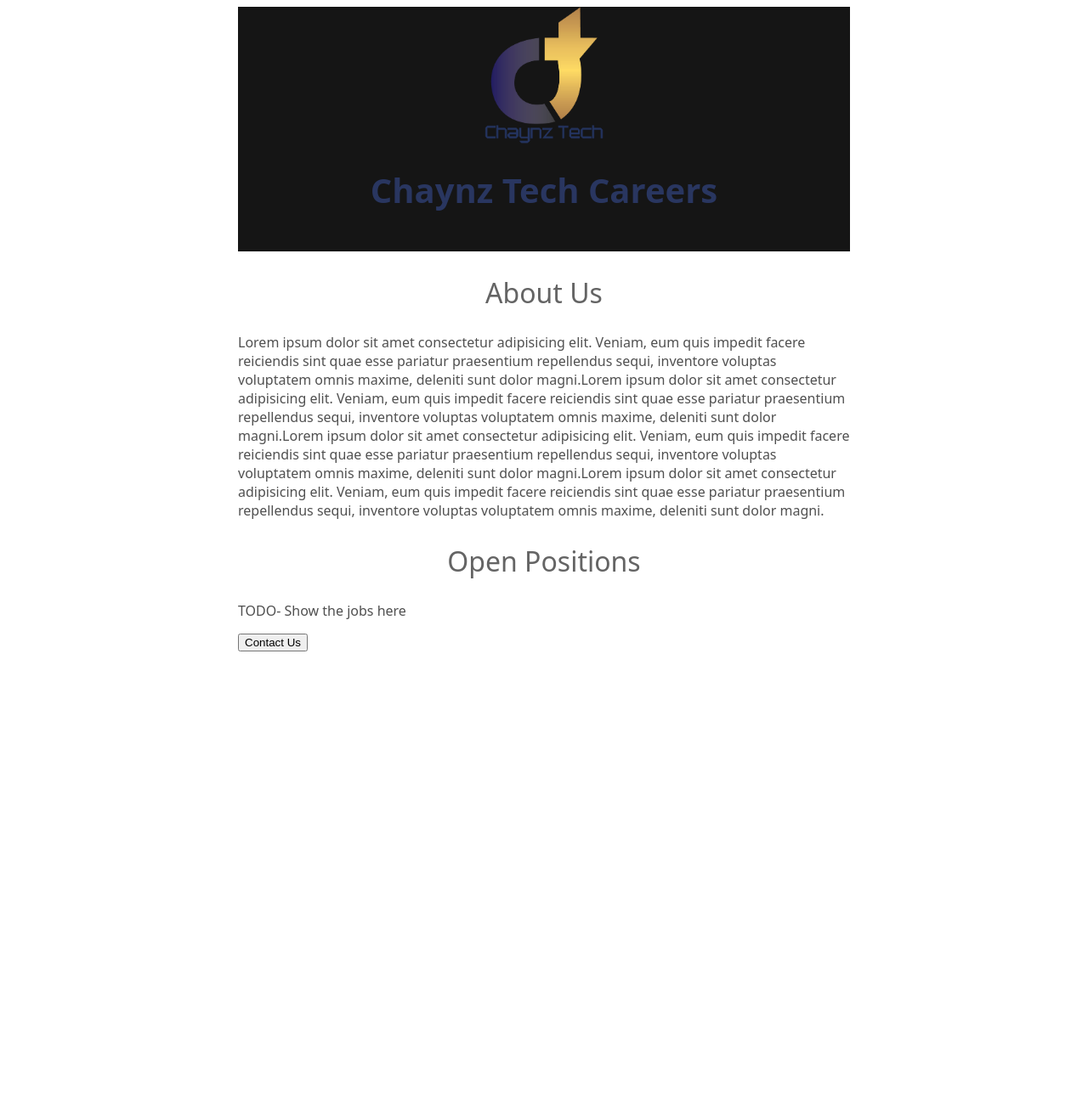
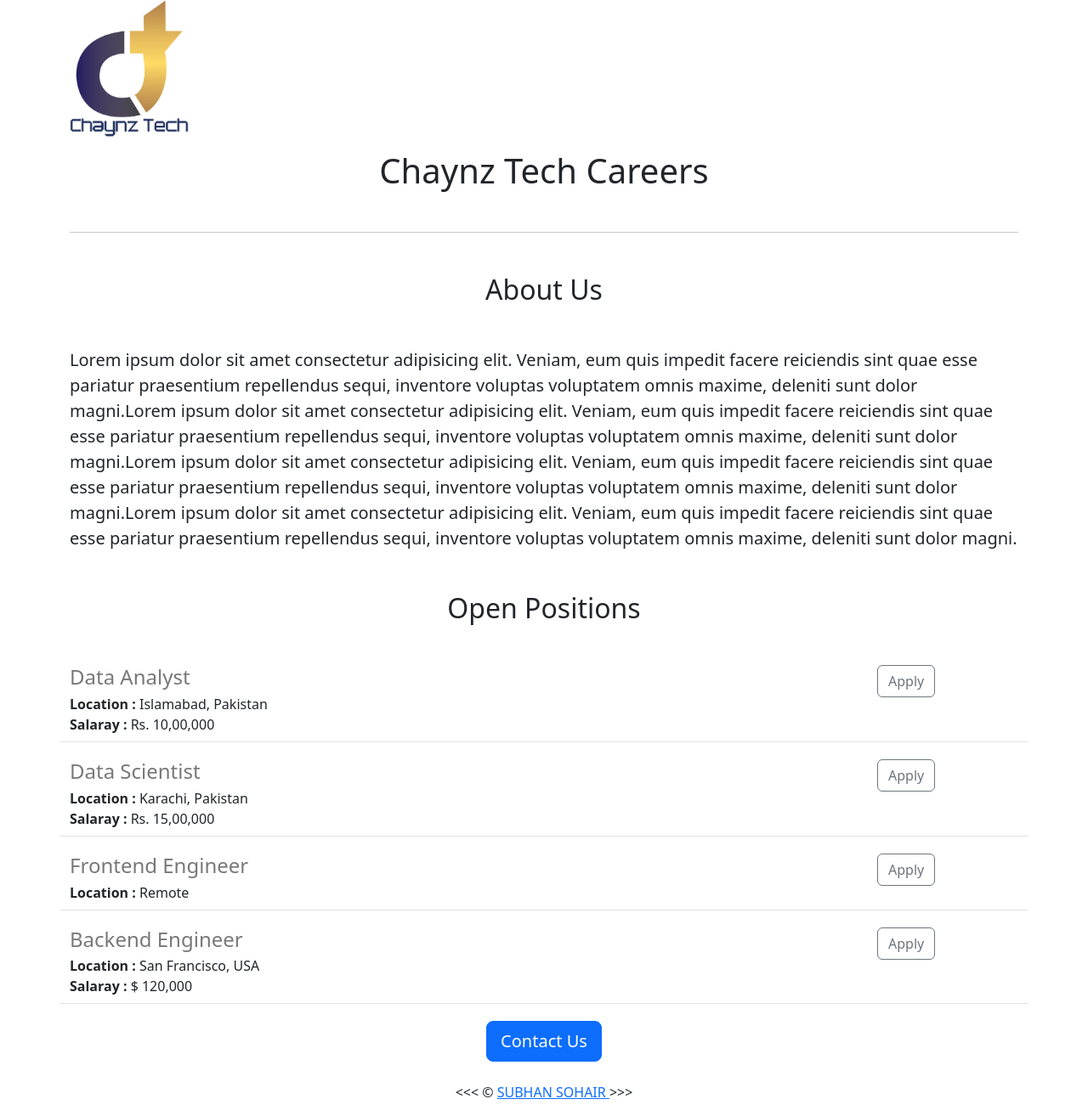
Before and after one commit to SubhanSohair/Dynamic_Web_App, a Flask app: page / in a window 1280 px wide. Shown: the whole page at 85% size. Before the commit the page ends 767 px from the top, so only its background shows below. Run offline with Flask 3, Linux system fonts and the light colour scheme.

Commit message:
Added Dynamic Data and API route

```diff
--- a/app.py
+++ b/app.py
@@ -1,12 +1,52 @@
-from flask import Flask, render_template
+from flask import Flask, render_template, jsonify
 
 app = Flask(__name__)
+
+JOBS = [
+
+    {
+        "id": 1,
+        "title": "Data Analyst",
+        "location": "Islamabad, Pakistan",
+        "salaray": "Rs. 10,00,000"
+    },
+
+
+    {
+        "id": 2,
+        "title": "Data Scientist",
+        "location": "Karachi, Pakistan",
+        "salaray": "Rs. 15,00,000"
+    },
+
+
+    {
+        "id": 3,
+        "title": "Frontend Engineer",
+        "location": "Remote"
+    },
+
+
+    {
+        "id": 4,
+        "title": "Backend Engineer",
+        "location": "San Francisco, USA",
+        "salaray": "$ 120,000"
+    },
+
+
+]
 
 
 @app.route("/")
 def hello_world():
     # return "Hello Subhan"
-    return render_template("home.html")
+    return render_template("home.html", jobs = JOBS, company_name = "Chaynz Tech")
+
+@app.route("/api/jobs")
+def list_jobs():
+    return jsonify(JOBS)
+
 
 if __name__ == "__main__":
     app.run(host='0.0.0.0', debug=True)
--- a/templates/home.html
+++ b/templates/home.html
@@ -1,88 +1,72 @@
 <!DOCTYPE html>
 
 <html lang="en">
+  <head>
+    <meta charset="UTF-8" />
+    <meta http-equiv="X-UA-Compatible" content="IE=edge" />
+    <meta name="viewport" content="width=device-width, initial-scale=1.0" />
 
-    <head>
+    <title>Chaynz Tech Careers</title>
 
-        <meta charset="UTF-8">
-        <meta http-equiv="X-UA-Compatible" content="IE=edge">
-        <meta name="viewport" content="width=device-width, initial-scale=1.0">
-        <title>Chaynz Tech Careers</title>
     <link rel="icon" href="static/chaynztech-01.png" type="image/x-icon" />
-
-        <style>
-            h1{
-                font-size: 40px;
-                font-family: system-ui, -apple-system, BlinkMacSystemFont, 'Segoe UI', Roboto, Oxygen, Ubuntu, Cantarell, 'Open Sans', 'Helvetica Neue', sans-serif;
-                font-weight: bold;
-                text-align: center;
-                color: rgb(41, 54, 96);
-            }
-
-            .center {
-                display: block;
-                margin-left: auto;
-                margin-right: auto;
-                }
-
-
-            h2{
-                font-size: 32px;
-                font-family: system-ui, -apple-system, BlinkMacSystemFont, 'Segoe UI', Roboto, Oxygen, Ubuntu, Cantarell, 'Open Sans', 'Helvetica Neue', sans-serif;
-                font-weight: normal;
-                text-align: center;
-                color: rgb(100, 100, 100);
-            }
-
-            #container{
-                background-color: rgb(21, 21, 21);
-            }
-
-            p{
-                font-family: system-ui, -apple-system, BlinkMacSystemFont, 'Segoe UI', Roboto, Oxygen, Ubuntu, Cantarell, 'Open Sans', 'Helvetica Neue', sans-serif;
-                color: rgb(80, 80, 80);
-            }
-
-            #main_container{
-                max-width: 720px;
-                margin: 0 auto 0 auto;
-            }
-
-        </style>
-
+    <link
+      href="https://cdn.jsdelivr.net/npm/bootstrap@5.3.0-alpha3/dist/css/bootstrap.min.css"
+      rel="stylesheet"
+      integrity="sha384-KK94CHFLLe+nY2dmCWGMq91rCGa5gtU4mk92HdvYe+M/SXH301p5ILy+dN9+nJOZ"
+      crossorigin="anonymous"
+    />
   </head>
 
   <body>
-
-        <div id="main_container">
-
-            <div id="container">
-
+    <div class="container">
       <img
-                    class="center"
+        class="img-fluid"
         src="static/chaynztech-01.png"
         alt="Company Logo"
         title="ChaynzTech"
-                    width="140" >
+        width="140"
+      />
       <!-- height="125" -->
 
-                <h1>Chaynz Tech Careers</h1>
+      <h1 class="text-center mt-3 mb-5"> {{company_name}} Careers</h1>
 
-                <br>
+      <hr />
+
+      <h2 class="text-center mt-5 mb-5">About Us</h2>
+
+      <p class="lead">
+        Lorem ipsum dolor sit amet consectetur adipisicing elit. Veniam, eum
+        quis impedit facere reiciendis sint quae esse pariatur praesentium
+        repellendus sequi, inventore voluptas voluptatem omnis maxime, deleniti
+        sunt dolor magni.Lorem ipsum dolor sit amet consectetur adipisicing
+        elit. Veniam, eum quis impedit facere reiciendis sint quae esse pariatur
+        praesentium repellendus sequi, inventore voluptas voluptatem omnis
+        maxime, deleniti sunt dolor magni.Lorem ipsum dolor sit amet consectetur
+        adipisicing elit. Veniam, eum quis impedit facere reiciendis sint quae
+        esse pariatur praesentium repellendus sequi, inventore voluptas
+        voluptatem omnis maxime, deleniti sunt dolor magni.Lorem ipsum dolor sit
+        amet consectetur adipisicing elit. Veniam, eum quis impedit facere
+        reiciendis sint quae esse pariatur praesentium repellendus sequi,
+        inventore voluptas voluptatem omnis maxime, deleniti sunt dolor magni.
+      </p>
+
+      <h2 class="text-center mt-5 mb-5">Open Positions</h2>
+
+      <div>
+
+        {% for job in jobs %}
+            {% include "job_item.html" %}
+        {% endfor %}
 
       </div>
 
-            <h2>About Us</h2>
-
-            <p>Lorem ipsum dolor sit amet consectetur adipisicing elit. Veniam, eum quis impedit facere reiciendis sint quae esse pariatur praesentium repellendus sequi, inventore voluptas voluptatem omnis maxime, deleniti sunt dolor magni.Lorem ipsum dolor sit amet consectetur adipisicing elit. Veniam, eum quis impedit facere reiciendis sint quae esse pariatur praesentium repellendus sequi, inventore voluptas voluptatem omnis maxime, deleniti sunt dolor magni.Lorem ipsum dolor sit amet consectetur adipisicing elit. Veniam, eum quis impedit facere reiciendis sint quae esse pariatur praesentium repellendus sequi, inventore voluptas voluptatem omnis maxime, deleniti sunt dolor magni.Lorem ipsum dolor sit amet consectetur adipisicing elit. Veniam, eum quis impedit facere reiciendis sint quae esse pariatur praesentium repellendus sequi, inventore voluptas voluptatem omnis maxime, deleniti sunt dolor magni.
+      <div class="text-center">
+        <button class="btn btn-primary btn-lg">Contact Us</button>
+        <p class="mt-4">
+          &LT;&LT;&LT; &copy;
+          <a href="about.html"> SUBHAN SOHAIR </a> &gt;&gt;&gt;
         </p>
-
-            <h2>Open Positions</h2>
-            <p>TODO- Show the jobs here</p>
-            <button>Contact Us</button>
-
       </div>
-
+    </div>
   </body>
-
 </html>
--- /dev/null
+++ b/templates/job_item.html
@@ -0,0 +1,27 @@
+<div    style="margin-bottom: 20px; padding-bottom: 8px;"
+        class="border-bottom row">
+
+    <div class="col-10">
+
+        <h4 style="color: rgb(120, 120, 120); margin-bottom: 5px;">
+            {{job["title"]}}
+        </h4>
+
+
+        <div>
+            <b>Location : </b> {{job["location"]}}
+        </div>
+
+        {% if 'salaray' in job %}
+        <div>
+            <b>Salaray : </b> {{job["salaray"]}}
+        </div>
+        {% endif %}
+
+    </div>
+
+    <div class="col-2">
+        <button type="button" class="btn btn-outline-secondary">Apply</button>
+    </div>
+
+</div>
```
Lines whose indentation alone changed are shown as unchanged.
